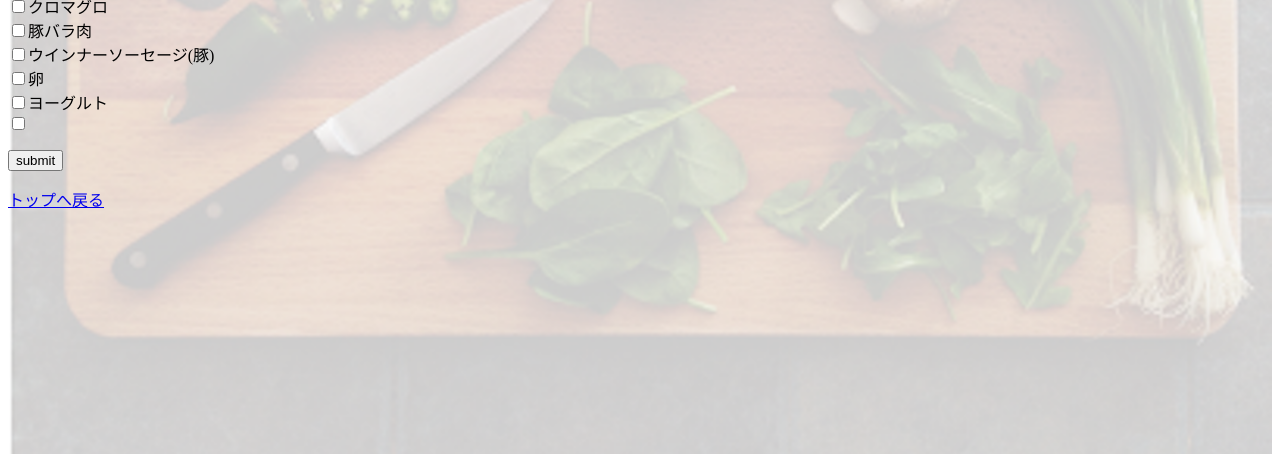
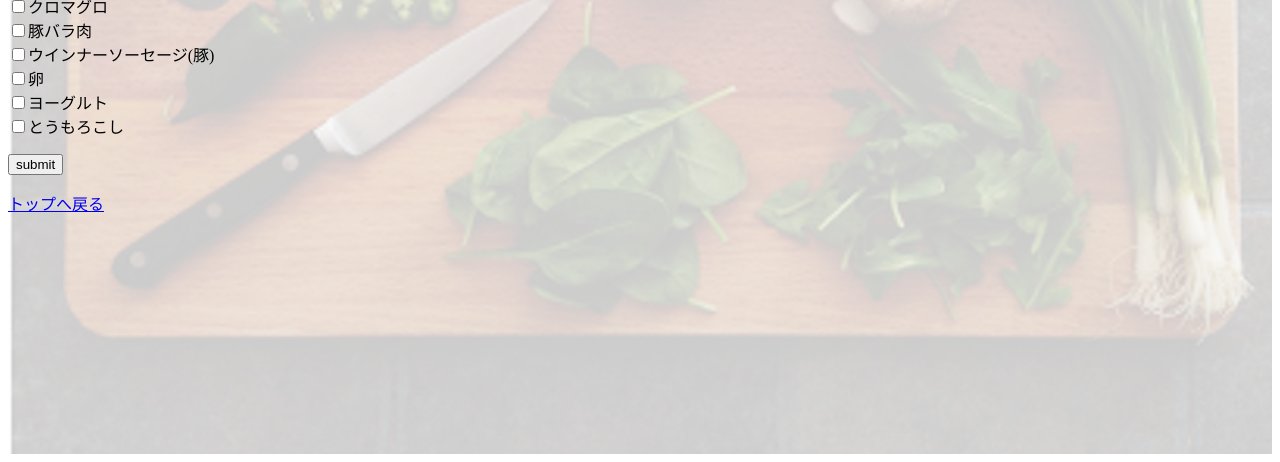
Before and after one commit to koba-r/nutrients_cal, a Flask app: page /input in a window 1280 px wide. Shown: the part 622-1084 px from the top of the page. Run offline with Flask 2, Linux system fonts and the light colour scheme.

Commit message:
とうもろこし追加

```diff
--- a/templates/checkbox.html
+++ b/templates/checkbox.html
@@ -64,7 +64,7 @@
           <label><input type="checkbox" name="food" value="1838">ウインナーソーセージ(豚)</label><br>
           <label><input type="checkbox" name="food" value="1922">卵</label><br>
           <label><input type="checkbox" name="food" value="1966">ヨーグルト</label><br>
-          <label><input type="checkbox" name="food" value=""></label><br>
+          <label><input type="checkbox" name="food" value="">とうもろこし</label><br>
           <p><input type = "submit" value = "submit" /></p>
           <a href="/">トップへ戻る</a>
         </form>
```
Also changed, not shown: 1 other file.
